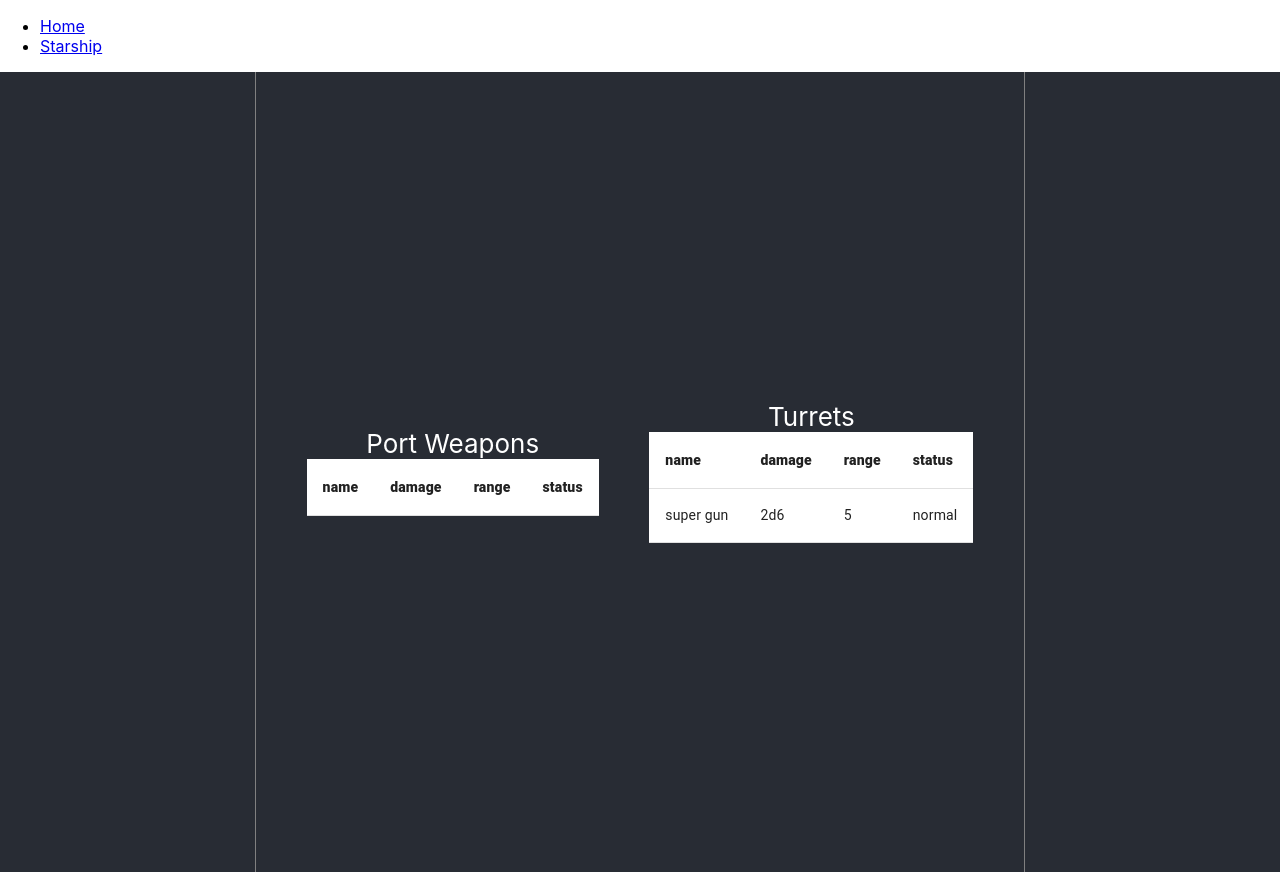
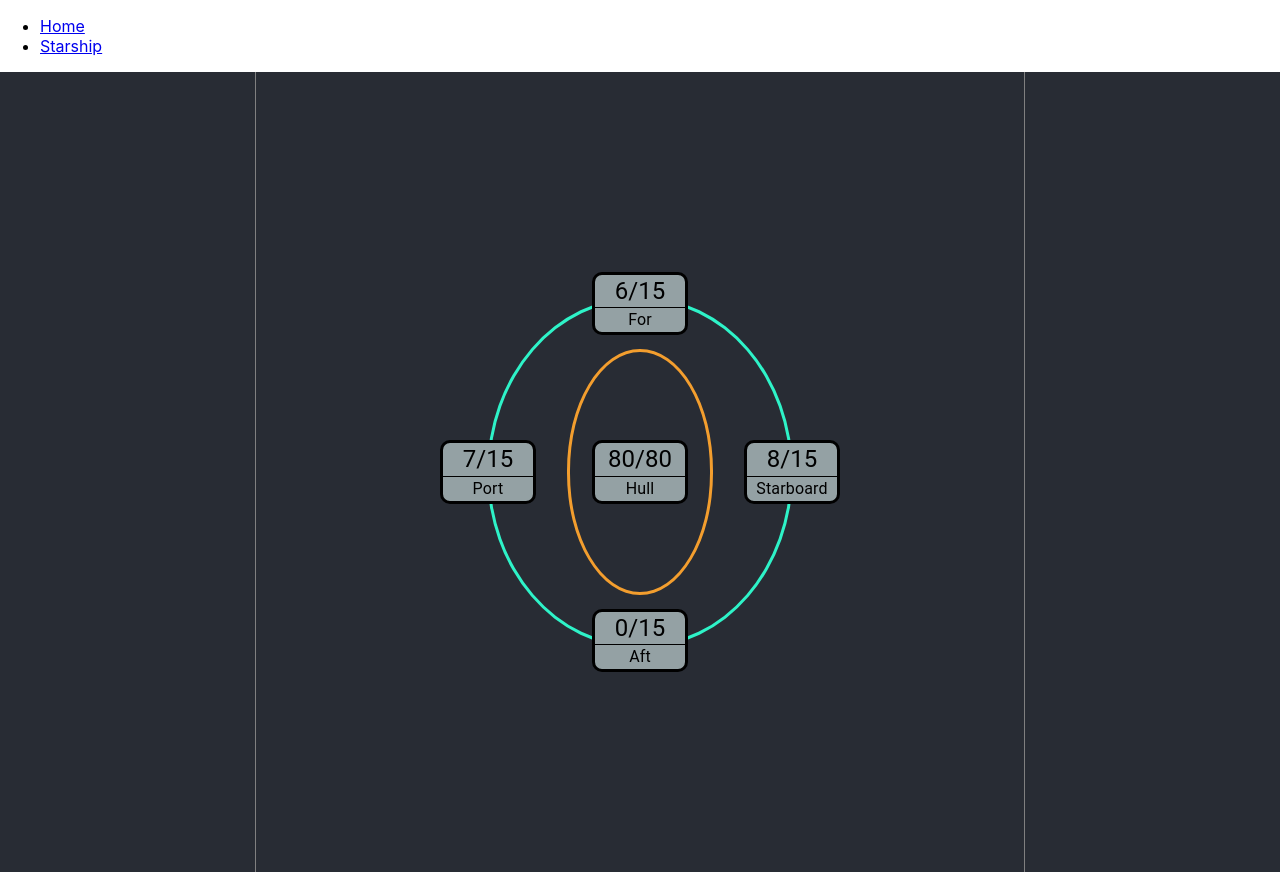
Before and after one commit to ocktopusPrime/starship, a React (Create React App) app: page /starship in a window 1280 px wide. Built offline with nearby package versions, Linux system fonts and the light colour scheme.

Commit message:
fixed the state with the shields/hull logic

```diff
--- a/src/components/Ship/Health/Health.tsx
+++ b/src/components/Ship/Health/Health.tsx
@@ -1,103 +1,65 @@
-import { useState } from 'react';
-import { Typography } from '@mui/material';
-import ShieldEffect from './ShieldEffect';
+import { useState, useContext, useEffect } from 'react';
+import ShipContext from 'components/ShipContext';
+import ShieldComponent from './ShieldComponent';
+import { Position } from 'components/ShipData/Ship';
 import './Health.scss';
 
 export default function Health() {
-	// [current value, max value]
-	const [forShield, setForShield] = useState([6, 12]);
-	const [starboard, setStarboard] = useState([7, 12]);
-	const [aft, setAft] = useState([8, 12]);
-	const [port, setPort] = useState([4, 12]);
-	const [hull, setHull] = useState([20, 20]);
+	const { shipDetails, setShipDetails } = useContext(ShipContext);
 
+	// [current, total]
+	const { forShield, starboard, aft, port } = { ...shipDetails.info.shields };
+	const hull = { ...shipDetails.hull };
+
+	// list of the effect displays that are open
 	const [shieldEffectOpen, setShieldEffectOpen] = useState<string[]>([]);
-	const shipPositions = ['For', 'Port', 'Starboard', 'Aft', 'Hull'];
 
-	const isEffectOpen = (label: string) => shieldEffectOpen.includes(label);
-
-	const setSelected = (label: string) => {
-		if (shieldEffectOpen.includes(label)) return 'selected';
-	};
+	const isOpen = (position: string) => shieldEffectOpen.includes(position.toLowerCase());
 
 	const handleShowShieldEffect = (label: string) => {
 		const tempArray = [...shieldEffectOpen];
 		const index = tempArray.indexOf(label, 0);
 
-		index > -1 ? tempArray.splice(index, 1) : tempArray.push(label);
+		index > -1 ? tempArray.splice(index, 1) : tempArray.push(label.toLowerCase());
 		setShieldEffectOpen(tempArray);
-	};
-
-	const shieldComponent = (label: string, position: string, shieldValue: number[]) => {
-		const handleShieldUpdate = (effectValue: number) => {
-			let tempArray: number[] = [];
-			const total = shieldValue[0] + effectValue < 0 ? 0 : shieldValue[0] + effectValue;
-			const carryover =
-				effectValue < 0 && Math.abs(effectValue) > Math.abs(shieldValue[0])
-					? Math.abs(effectValue) - Math.abs(shieldValue[0])
-					: undefined;
-
-			if (label === shipPositions[0]) {
-				tempArray = [...forShield];
-				tempArray[0] = total;
-				setForShield(tempArray);
-			} else if (label === shipPositions[1]) {
-				tempArray = [...port];
-				tempArray[0] = total;
-				setPort(tempArray);
-			} else if (label === shipPositions[2]) {
-				tempArray = [...starboard];
-				tempArray[0] = total;
-				setStarboard(tempArray);
-			} else if (label === shipPositions[3]) {
-				tempArray = [...aft];
-				tempArray[0] = total;
-				setAft(tempArray);
-			} else if (label === shipPositions[4]) {
-				tempArray = [...hull];
-				tempArray[0] = total;
-				setHull(tempArray);
-			}
-
-			if (carryover) {
-				tempArray = [...hull];
-				tempArray[0] = hull[0] - carryover;
-				setHull(tempArray);
-			}
-		};
-
-		return (
-			<div className='effect-and-value'>
-				{isEffectOpen(label) && (
-					<ShieldEffect
-						updateShield={(val: number) => handleShieldUpdate(val)}
-						position={position}
-					/>
-				)}
-				<div
-					className={`container ${setSelected(label)}`}
-					onClick={() => handleShowShieldEffect(label)}
-				>
-					<div className='shield-value'>
-						{shieldValue[0]}/{shieldValue[1]}
-					</div>
-					<Typography className='shield-label'>{label}</Typography>
-				</div>
-			</div>
-		);
 	};
 
 	return (
 		<div id='ship'>
 			<div id='shield-circle' />
 			<div id='ship-circle' />
-			{shieldComponent(shipPositions[0], shipPositions[0].toLowerCase(), forShield)}
+			<ShieldComponent
+				position={Position.for}
+				shieldValue={forShield}
+				isOpen={isOpen(Position.for)}
+				toggleDisplayShieldEffect={handleShowShieldEffect}
+			/>
 			<div id='port-hull-starboard'>
-				{shieldComponent(shipPositions[1], shipPositions[1].toLowerCase(), port)}
-				{shieldComponent(shipPositions[4], shipPositions[4].toLowerCase(), hull)}
-				{shieldComponent(shipPositions[2], shipPositions[2].toLowerCase(), starboard)}
+				<ShieldComponent
+					position={Position.port}
+					shieldValue={port}
+					isOpen={isOpen(Position.port)}
+					toggleDisplayShieldEffect={handleShowShieldEffect}
+				/>
+				<ShieldComponent
+					position={Position.hull}
+					shieldValue={hull}
+					isOpen={isOpen(Position.hull)}
+					toggleDisplayShieldEffect={handleShowShieldEffect}
+				/>
+				<ShieldComponent
+					position={Position.starboard}
+					shieldValue={starboard}
+					isOpen={isOpen(Position.starboard)}
+					toggleDisplayShieldEffect={handleShowShieldEffect}
+				/>
 			</div>
-			{shieldComponent(shipPositions[3], shipPositions[3].toLowerCase(), aft)}
+			<ShieldComponent
+				position={Position.aft}
+				shieldValue={aft}
+				isOpen={isOpen(Position.aft)}
+				toggleDisplayShieldEffect={handleShowShieldEffect}
+			/>
 		</div>
 	);
 }
--- /dev/null
+++ b/src/components/Ship/Health/ShieldComponent.tsx
@@ -0,0 +1,72 @@
+import { Typography } from '@mui/material';
+import ShieldEffect from './ShieldEffect';
+import { Position } from 'components/ShipData/Ship';
+import { useContext } from 'react';
+import ShipContext from 'components/ShipContext';
+import './Health.scss';
+
+interface Props {
+	position: string;
+	shieldValue: number[];
+	isOpen: boolean;
+	toggleDisplayShieldEffect: (position: string) => void;
+}
+
+export default function ShieldComponent({
+	position,
+	shieldValue,
+	isOpen,
+	toggleDisplayShieldEffect
+}: Props) {
+	const { shipDetails, setShipDetails } = useContext(ShipContext);
+
+	const handleHullUpdate = (val: number, position: string) => {
+		const tempArray: number[] = shipDetails.hull;
+		tempArray[0] = tempArray[0] - val;
+		setShipDetails({ ...shipDetails, hull: { ...shipDetails.hull, [position]: tempArray } });
+	};
+
+	const handleShieldUpdate = (position: string, effectValue: number) => {
+		const tempArray: number[] = [...shieldValue];
+		const total = shieldValue[0] + effectValue < 0 ? 0 : shieldValue[0] + effectValue;
+		const carryover =
+			effectValue < 0 && Math.abs(effectValue) > Math.abs(shieldValue[0])
+				? Math.abs(effectValue) - Math.abs(shieldValue[0])
+				: undefined;
+		tempArray[0] = total;
+
+		setShipDetails({
+			...shipDetails,
+			info: {
+				...shipDetails.info,
+				shields: { ...shipDetails.info.shields, [position.toLowerCase()]: tempArray }
+			}
+		});
+
+		if (carryover) handleHullUpdate(carryover, Position.hull.toLowerCase());
+	};
+
+	return (
+		<div className='effect-and-value'>
+			{isOpen && (
+				<ShieldEffect
+					updateShield={(val: number) =>
+						position.toLowerCase() === 'hull'
+							? handleHullUpdate(val, Position.hull.toLowerCase())
+							: handleShieldUpdate(position, val)
+					}
+					position={position}
+				/>
+			)}
+			<div
+				className={`container ${isOpen ? 'selected' : ''}`}
+				onClick={() => toggleDisplayShieldEffect(position.toLowerCase())}
+			>
+				<Typography variant='h5' className='shield-value'>
+					{shieldValue[0]}/{shieldValue[1]}
+				</Typography>
+				<Typography className='shield-label'>{position}</Typography>
+			</div>
+		</div>
+	);
+}
--- a/src/components/Ship/Health/ShieldEffect.scss
+++ b/src/components/Ship/Health/ShieldEffect.scss
@@ -45,12 +45,13 @@
 
 .damage,
 .restore {
-	width: 65px;
 	display: flex;
 	flex-direction: column;
-	row-gap: 5px;
+	grid-row-gap: 5px;
 	width: 100%;
 	justify-content: space-between;
+	padding-left: 5px;
+	padding-right: 5px;
 
 	> span {
 		border-radius: 6px;
@@ -84,6 +85,10 @@
 	}
 }
 
+.css-5lbw0b-MuiTypography-root {
+	margin: auto;
+}
+
 .restored {
 	border: 3px solid rgb(14, 129, 223);
 }
--- a/src/components/Ship/Health/ShieldEffect.tsx
+++ b/src/components/Ship/Health/ShieldEffect.tsx
@@ -40,8 +40,10 @@ export default function ShieldEffect({ updateShield, position }: Props) {
 	}
 
 	return (
-		<div className={`action-effect ${position}`}>
-			<span className='effect-message'>{message}</span>
+		<div className={`action-effect ${position.toLowerCase()}`}>
+			<Typography variant='h5' className='effect-message'>
+				{message}
+			</Typography>
 			<div className='action'>
 				<div className='damage red'>
 					<div className='action-buttons'>
@@ -51,12 +53,13 @@ export default function ShieldEffect({ updateShield, position }: Props) {
 					<span className='damage-span'>Damage</span>
 				</div>
 
-				<div
+				<Typography
+					variant='h4'
 					className={`action-effect-value ${style}`}
 					onClick={() => updateShield(effectValue)}
 				>
 					{effectValue}
-				</div>
+				</Typography>
 
 				<div className='restore'>
 					<div className='action-buttons'>
--- a/src/components/Ship/StarShip.tsx
+++ b/src/components/Ship/StarShip.tsx
@@ -15,13 +15,13 @@ export default function Starship() {
 	return (
 		<div id='columns'>
 			{/* <ShipInfo /> */}
-			<Weapons position={Position.port} />
+			{/* <Weapons position={Position.port} /> */}
 			{/* <CrewPositions /> */}
 			{/* <Notes /> */}
 			{/* <Modifiers /> */}
-			<Weapons position={Position.turret} />
+			{/* <Weapons position={Position.turret} /> */}
 			{/* <Weapons position={Position.for} /> */}
-			{/* <Health /> */}
+			<Health />
 			{/* <Weapons position={Position.aft} /> */}
 			{/* <CriticalDamage /> */}
 			{/* <ShipPortrait /> */}
--- a/src/components/Ship/Weapons/Weapons.tsx
+++ b/src/components/Ship/Weapons/Weapons.tsx
@@ -7,6 +7,10 @@ import './Weapons.scss';
 interface Props {
 	position: Position;
 }
+
+const handleSetWeaponStatus = () => {
+	console.log('we callin');
+};
 
 export default function Weapons({ position }: Props) {
 	const { shipDetails } = useContext(ShipContext);
@@ -27,14 +31,18 @@ export default function Weapons({ position }: Props) {
 					</TableRow>
 				</TableHead>
 				<TableBody>
-					{weaponList.map((weapon: any, idx) => (
+					{weaponList.length > 0 &&
+						weaponList.map((weapon: any, idx) => (
 							<TableRow key={`name${idx}`}>
 								<TableCell>{weapon.name}</TableCell>
 								<TableCell>{weapon.damage}</TableCell>
 								<TableCell>{weapon.range}</TableCell>
+								{/* This is going to be a button to toggle/update the status of the weapon */}
 								<TableCell>{weapon.status}</TableCell>
 							</TableRow>
 						))}
+
+					<TableCell>+ Add a weapon</TableCell>
 				</TableBody>
 			</Table>
 		</div>
--- a/src/components/ShipData/Ship.ts
+++ b/src/components/ShipData/Ship.ts
@@ -16,7 +16,8 @@ export enum Position {
 	port = 'Port',
 	starboard = 'Starboard',
 	aft = 'Aft',
-	turret = 'Turret'
+	turret = 'Turret',
+	hull = 'Hull'
 }
 
 export enum Size {
@@ -46,7 +47,7 @@ export default interface Ship {
 	image: string;
 	armorClass: ArmorClass;
 	targetLock: TargetLock;
-	hull: Hull;
+	hull: number[]; // [current, total]
 	damageTrheshold: number;
 	criticalThreshold: number;
 	criticalDamage: CriticalDamage[];
@@ -80,11 +81,6 @@ export interface CriticalDamage {
 	name: string;
 	status: Status;
 	effect: string;
-}
-
-export interface Hull {
-	current: number;
-	total: number;
 }
 
 export interface Info {
@@ -131,19 +127,11 @@ export interface Sensor {
 
 export interface Shields {
 	max: number;
-	total: {
-		forShield: number;
-		port: number;
-		starboard: number;
-		aft: number;
-	};
-
-	current: {
-		forShield: number;
-		port: number;
-		starboard: number;
-		aft: number;
-	};
+	// [current, total]
+	forShield: number[];
+	port: number[];
+	starboard: number[];
+	aft: number[];
 }
 
 export interface TargetLock extends Base {
--- a/src/components/ShipData/TempShip.ts
+++ b/src/components/ShipData/TempShip.ts
@@ -26,18 +26,10 @@ export const tempShip: Ship = {
 		},
 		shields: {
 			max: 60,
-			total: {
-				forShield: 15,
-				port: 15,
-				starboard: 15,
-				aft: 15
-			},
-			current: {
-				forShield: 6,
-				port: 7,
-				starboard: 8,
-				aft: 0
-			}
+			forShield: [6, 15],
+			port: [7, 15],
+			starboard: [8, 15],
+			aft: [0, 15]
 		},
 		sensors: {
 			type: 'advanced',
@@ -102,10 +94,7 @@ export const tempShip: Ship = {
 		misc: 0,
 		counter: 0
 	},
-	hull: {
-		current: 80,
-		total: 80
-	},
+	hull: [80, 80],
 	damageTrheshold: 0,
 	criticalThreshold: 0,
 	criticalDamage: [
```
Also changed, not shown: src/components/ShipData/DefaultShip.ts (+5 -17 lines). Lines whose indentation alone changed are shown as unchanged.
